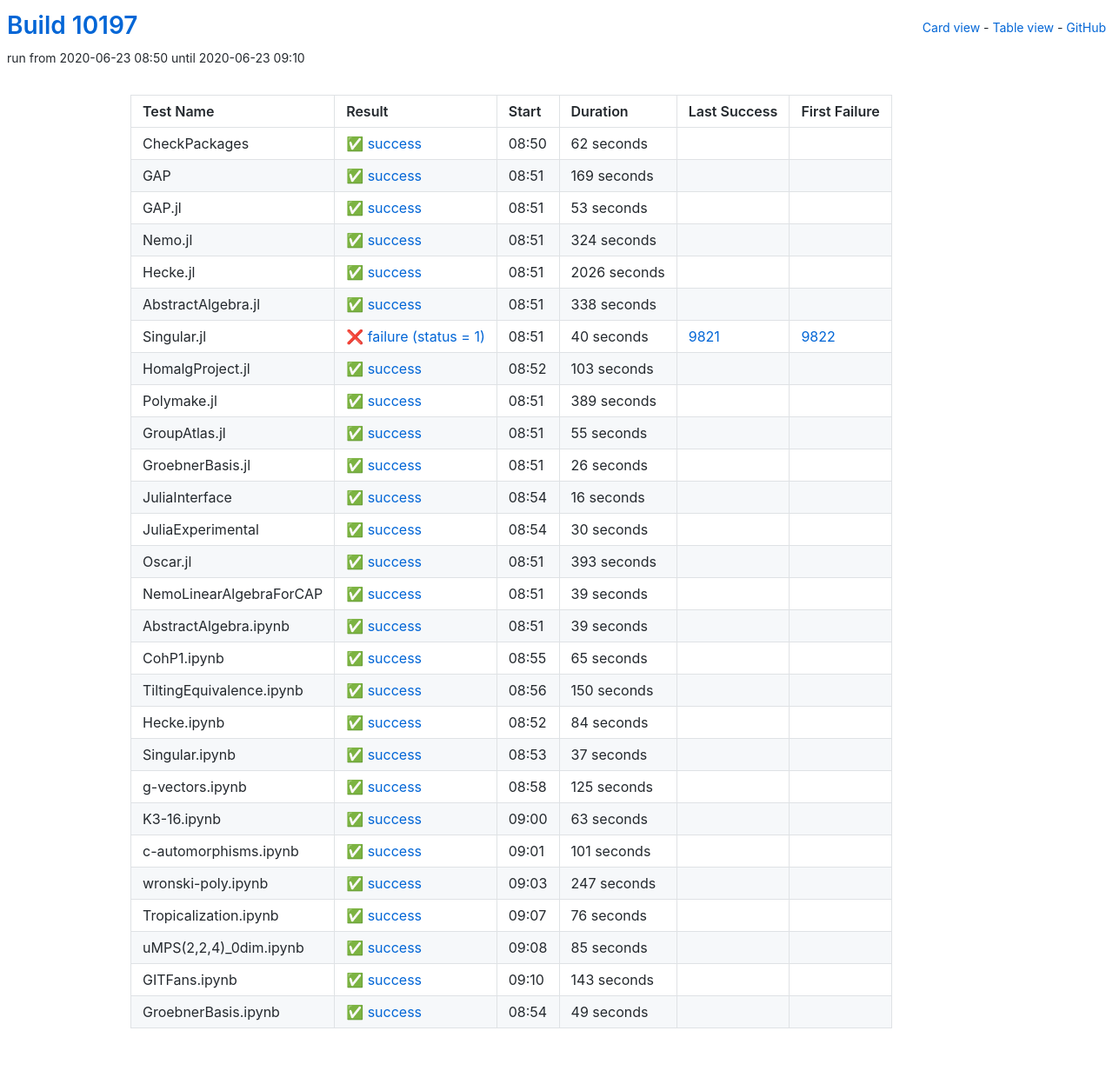
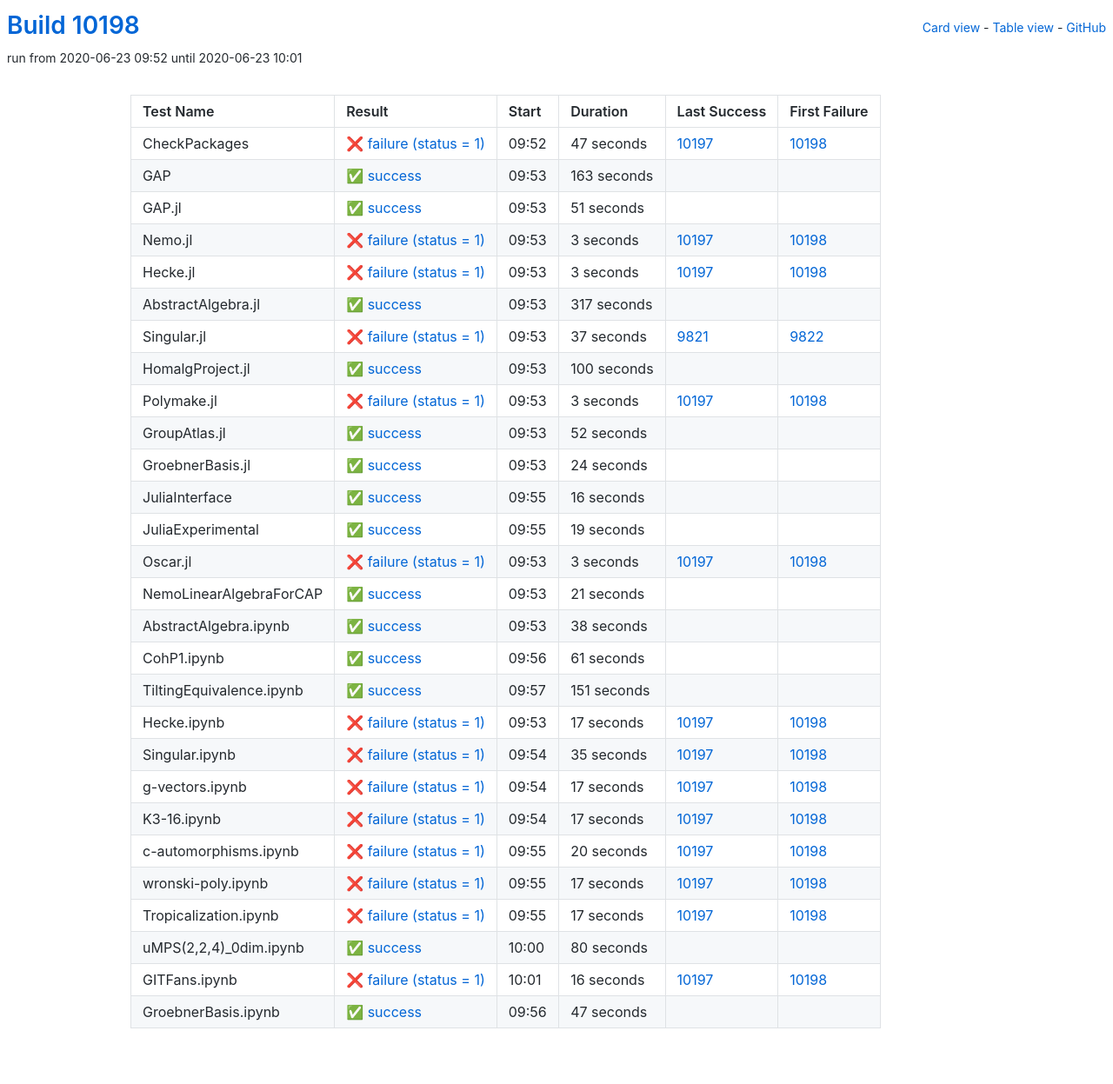
Before and after one commit to oscar-system/oscar-ci-status, a Jekyll site: the page built from table.html, in a window 1280 px wide. Shown: the whole page at 87% size. Built offline with Jekyll 4.4.1, drawn with Linux system fonts in a browser that asks for light colours.

Commit message:
Build #10198

```diff
--- a/_data/ci.yml
+++ b/_data/ci.yml
@@ -1,6 +1,6 @@
 ---
-build: 10197
-build_url: https://oscarci.mathematik.uni-kl.de/job/oscar/10197/
+build: 10198
+build_url: https://oscarci.mathematik.uni-kl.de/job/oscar/10198/
 job: oscar
 organization: oscar-system
 repo: oscar-ci-status
@@ -8,140 +8,140 @@
 tests:
 - name: CheckPackages
   id: checkpackages
-  log: https://oscarci.mathematik.uni-kl.de/job/oscar/10197/artifact/logs/build-10197/CheckPackages.log
-  start: 2020-06-23 08:50
+  log: https://oscarci.mathematik.uni-kl.de/job/oscar/10198/artifact/logs/build-10198/CheckPackages.log
+  start: 2020-06-23 09:52
+  success: false
+  exitcode: 1
+  status: failure
+  duration: 47
+  last_success: 10197
+  last_success_url: https://oscarci.mathematik.uni-kl.de/job/oscar/10197/
+  first_failure: 10198
+  first_failure_url: https://oscarci.mathematik.uni-kl.de/job/oscar/10198/
+- name: GAP
+  id: gap
+  log: https://oscarci.mathematik.uni-kl.de/job/oscar/10198/artifact/logs/build-10198/GAP.log
+  start: 2020-06-23 09:53
   success: true
   exitcode: 0
   status: success
-  duration: 62
-  last_success: false
-  last_success_url:
-  first_failure: false
-  first_failure_url:
-- name: GAP
-  id: gap
-  log: https://oscarci.mathematik.uni-kl.de/job/oscar/10197/artifact/logs/build-10197/GAP.log
-  start: 2020-06-23 08:51
-  success: true
-  exitcode: 0
-  status: success
-  duration: 169
+  duration: 163
   last_success: false
   last_success_url:
   first_failure: false
   first_failure_url:
 - name: GAP.jl
   id: gap-jl
-  log: https://oscarci.mathematik.uni-kl.de/job/oscar/10197/artifact/logs/build-10197/GAP.jl.log
-  start: 2020-06-23 08:51
+  log: https://oscarci.mathematik.uni-kl.de/job/oscar/10198/artifact/logs/build-10198/GAP.jl.log
+  start: 2020-06-23 09:53
   success: true
   exitcode: 0
   status: success
-  duration: 53
+  duration: 51
   last_success: false
   last_success_url:
   first_failure: false
   first_failure_url:
 - name: Nemo.jl
   id: nemo-jl
-  log: https://oscarci.mathematik.uni-kl.de/job/oscar/10197/artifact/logs/build-10197/Nemo.jl.log
-  start: 2020-06-23 08:51
+  log: https://oscarci.mathematik.uni-kl.de/job/oscar/10198/artifact/logs/build-10198/Nemo.jl.log
+  start: 2020-06-23 09:53
+  success: false
+  exitcode: 1
+  status: failure
+  duration: 3
+  last_success: 10197
+  last_success_url: https://oscarci.mathematik.uni-kl.de/job/oscar/10197/
+  first_failure: 10198
+  first_failure_url: https://oscarci.mathematik.uni-kl.de/job/oscar/10198/
+- name: Hecke.jl
+  id: hecke-jl
+  log: https://oscarci.mathematik.uni-kl.de/job/oscar/10198/artifact/logs/build-10198/Hecke.jl.log
+  start: 2020-06-23 09:53
+  success: false
+  exitcode: 1
+  status: failure
+  duration: 3
+  last_success: 10197
+  last_success_url: https://oscarci.mathematik.uni-kl.de/job/oscar/10197/
+  first_failure: 10198
+  first_failure_url: https://oscarci.mathematik.uni-kl.de/job/oscar/10198/
+- name: AbstractAlgebra.jl
+  id: abstractalgebra-jl
+  log: https://oscarci.mathematik.uni-kl.de/job/oscar/10198/artifact/logs/build-10198/AbstractAlgebra.jl.log
+  start: 2020-06-23 09:53
   success: true
   exitcode: 0
   status: success
-  duration: 324
-  last_success: false
-  last_success_url:
-  first_failure: false
-  first_failure_url:
-- name: Hecke.jl
-  id: hecke-jl
-  log: https://oscarci.mathematik.uni-kl.de/job/oscar/10197/artifact/logs/build-10197/Hecke.jl.log
-  start: 2020-06-23 08:51
-  success: true
-  exitcode: 0
-  status: success
-  duration: 2026
-  last_success: false
-  last_success_url:
-  first_failure: false
-  first_failure_url:
-- name: AbstractAlgebra.jl
-  id: abstractalgebra-jl
-  log: https://oscarci.mathematik.uni-kl.de/job/oscar/10197/artifact/logs/build-10197/AbstractAlgebra.jl.log
-  start: 2020-06-23 08:51
-  success: true
-  exitcode: 0
-  status: success
-  duration: 338
+  duration: 317
   last_success: false
   last_success_url:
   first_failure: false
   first_failure_url:
 - name: Singular.jl
   id: singular-jl
-  log: https://oscarci.mathematik.uni-kl.de/job/oscar/10197/artifact/logs/build-10197/Singular.jl.log
-  start: 2020-06-23 08:51
+  log: https://oscarci.mathematik.uni-kl.de/job/oscar/10198/artifact/logs/build-10198/Singular.jl.log
+  start: 2020-06-23 09:53
   success: false
   exitcode: 1
   status: failure
-  duration: 40
+  duration: 37
   last_success: 9821
   last_success_url: https://oscarci.mathematik.uni-kl.de/job/oscar/9821/
   first_failure: 9822
   first_failure_url: https://oscarci.mathematik.uni-kl.de/job/oscar/9822/
 - name: HomalgProject.jl
   id: homalgproject-jl
-  log: https://oscarci.mathematik.uni-kl.de/job/oscar/10197/artifact/logs/build-10197/HomalgProject.jl.log
-  start: 2020-06-23 08:52
+  log: https://oscarci.mathematik.uni-kl.de/job/oscar/10198/artifact/logs/build-10198/HomalgProject.jl.log
+  start: 2020-06-23 09:53
   success: true
   exitcode: 0
   status: success
-  duration: 103
+  duration: 100
   last_success: false
   last_success_url:
   first_failure: false
   first_failure_url:
 - name: Polymake.jl
   id: polymake-jl
-  log: https://oscarci.mathematik.uni-kl.de/job/oscar/10197/artifact/logs/build-10197/Polymake.jl.log
-  start: 2020-06-23 08:51
+  log: https://oscarci.mathematik.uni-kl.de/job/oscar/10198/artifact/logs/build-10198/Polymake.jl.log
+  start: 2020-06-23 09:53
+  success: false
+  exitcode: 1
+  status: failure
+  duration: 3
+  last_success: 10197
+  last_success_url: https://oscarci.mathematik.uni-kl.de/job/oscar/10197/
+  first_failure: 10198
+  first_failure_url: https://oscarci.mathematik.uni-kl.de/job/oscar/10198/
+- name: GroupAtlas.jl
+  id: groupatlas-jl
+  log: https://oscarci.mathematik.uni-kl.de/job/oscar/10198/artifact/logs/build-10198/GroupAtlas.jl.log
+  start: 2020-06-23 09:53
   success: true
   exitcode: 0
   status: success
-  duration: 389
-  last_success: false
-  last_success_url:
-  first_failure: false
-  first_failure_url:
-- name: GroupAtlas.jl
-  id: groupatlas-jl
-  log: https://oscarci.mathematik.uni-kl.de/job/oscar/10197/artifact/logs/build-10197/GroupAtlas.jl.log
-  start: 2020-06-23 08:51
-  success: true
-  exitcode: 0
-  status: success
-  duration: 55
+  duration: 52
   last_success: false
   last_success_url:
   first_failure: false
   first_failure_url:
 - name: GroebnerBasis.jl
   id: groebnerbasis-jl
-  log: https://oscarci.mathematik.uni-kl.de/job/oscar/10197/artifact/logs/build-10197/GroebnerBasis.jl.log
-  start: 2020-06-23 08:51
+  log: https://oscarci.mathematik.uni-kl.de/job/oscar/10198/artifact/logs/build-10198/GroebnerBasis.jl.log
+  start: 2020-06-23 09:53
   success: true
   exitcode: 0
   status: success
-  duration: 26
+  duration: 24
   last_success: false
   last_success_url:
   first_failure: false
   first_failure_url:
 - name: JuliaInterface
   id: juliainterface
-  log: https://oscarci.mathematik.uni-kl.de/job/oscar/10197/artifact/logs/build-10197/JuliaInterface.log
-  start: 2020-06-23 08:54
+  log: https://oscarci.mathematik.uni-kl.de/job/oscar/10198/artifact/logs/build-10198/JuliaInterface.log
+  start: 2020-06-23 09:55
   success: true
   exitcode: 0
   status: success
@@ -152,193 +152,193 @@
   first_failure_url:
 - name: JuliaExperimental
   id: juliaexperimental
-  log: https://oscarci.mathematik.uni-kl.de/job/oscar/10197/artifact/logs/build-10197/JuliaExperimental.log
-  start: 2020-06-23 08:54
+  log: https://oscarci.mathematik.uni-kl.de/job/oscar/10198/artifact/logs/build-10198/JuliaExperimental.log
+  start: 2020-06-23 09:55
   success: true
   exitcode: 0
   status: success
-  duration: 30
+  duration: 19
   last_success: false
   last_success_url:
   first_failure: false
   first_failure_url:
 - name: Oscar.jl
   id: oscar-jl
-  log: https://oscarci.mathematik.uni-kl.de/job/oscar/10197/artifact/logs/build-10197/Oscar.jl.log
-  start: 2020-06-23 08:51
+  log: https://oscarci.mathematik.uni-kl.de/job/oscar/10198/artifact/logs/build-10198/Oscar.jl.log
+  start: 2020-06-23 09:53
+  success: false
+  exitcode: 1
+  status: failure
+  duration: 3
+  last_success: 10197
+  last_success_url: https://oscarci.mathematik.uni-kl.de/job/oscar/10197/
+  first_failure: 10198
+  first_failure_url: https://oscarci.mathematik.uni-kl.de/job/oscar/10198/
+- name: NemoLinearAlgebraForCAP
+  id: nemolinearalgebraforcap
+  log: https://oscarci.mathematik.uni-kl.de/job/oscar/10198/artifact/logs/build-10198/NemoLinearAlgebraForCAP.log
+  start: 2020-06-23 09:53
   success: true
   exitcode: 0
   status: success
-  duration: 393
-  last_success: false
-  last_success_url:
-  first_failure: false
-  first_failure_url:
-- name: NemoLinearAlgebraForCAP
-  id: nemolinearalgebraforcap
-  log: https://oscarci.mathematik.uni-kl.de/job/oscar/10197/artifact/logs/build-10197/NemoLinearAlgebraForCAP.log
-  start: 2020-06-23 08:51
-  success: true
-  exitcode: 0
-  status: success
-  duration: 39
+  duration: 21
   last_success: false
   last_success_url:
   first_failure: false
   first_failure_url:
 - name: AbstractAlgebra.ipynb
   id: abstractalgebra-ipynb
-  log: https://oscarci.mathematik.uni-kl.de/job/oscar/10197/artifact/logs/build-10197/AbstractAlgebra.ipynb.log
-  start: 2020-06-23 08:51
+  log: https://oscarci.mathematik.uni-kl.de/job/oscar/10198/artifact/logs/build-10198/AbstractAlgebra.ipynb.log
+  start: 2020-06-23 09:53
   success: true
   exitcode: 0
   status: success
-  duration: 39
+  duration: 38
   last_success: false
   last_success_url:
   first_failure: false
   first_failure_url:
 - name: CohP1.ipynb
   id: cohp1-ipynb
-  log: https://oscarci.mathematik.uni-kl.de/job/oscar/10197/artifact/logs/build-10197/CohP1.ipynb.log
-  start: 2020-06-23 08:55
+  log: https://oscarci.mathematik.uni-kl.de/job/oscar/10198/artifact/logs/build-10198/CohP1.ipynb.log
+  start: 2020-06-23 09:56
   success: true
   exitcode: 0
   status: success
-  duration: 65
+  duration: 61
   last_success: false
   last_success_url:
   first_failure: false
   first_failure_url:
 - name: TiltingEquivalence.ipynb
   id: tiltingequivalence-ipynb
-  log: https://oscarci.mathematik.uni-kl.de/job/oscar/10197/artifact/logs/build-10197/TiltingEquivalence.ipynb.log
-  start: 2020-06-23 08:56
+  log: https://oscarci.mathematik.uni-kl.de/job/oscar/10198/artifact/logs/build-10198/TiltingEquivalence.ipynb.log
+  start: 2020-06-23 09:57
   success: true
   exitcode: 0
   status: success
-  duration: 150
+  duration: 151
   last_success: false
   last_success_url:
   first_failure: false
   first_failure_url:
 - name: Hecke.ipynb
   id: hecke-ipynb
-  log: https://oscarci.mathematik.uni-kl.de/job/oscar/10197/artifact/logs/build-10197/Hecke.ipynb.log
-  start: 2020-06-23 08:52
+  log: https://oscarci.mathematik.uni-kl.de/job/oscar/10198/artifact/logs/build-10198/Hecke.ipynb.log
+  start: 2020-06-23 09:53
+  success: false
+  exitcode: 1
+  status: failure
+  duration: 17
+  last_success: 10197
+  last_success_url: https://oscarci.mathematik.uni-kl.de/job/oscar/10197/
+  first_failure: 10198
+  first_failure_url: https://oscarci.mathematik.uni-kl.de/job/oscar/10198/
+- name: Singular.ipynb
+  id: singular-ipynb
+  log: https://oscarci.mathematik.uni-kl.de/job/oscar/10198/artifact/logs/build-10198/Singular.ipynb.log
+  start: 2020-06-23 09:54
+  success: false
+  exitcode: 1
+  status: failure
+  duration: 35
+  last_success: 10197
+  last_success_url: https://oscarci.mathematik.uni-kl.de/job/oscar/10197/
+  first_failure: 10198
+  first_failure_url: https://oscarci.mathematik.uni-kl.de/job/oscar/10198/
+- name: g-vectors.ipynb
+  id: g-vectors-ipynb
+  log: https://oscarci.mathematik.uni-kl.de/job/oscar/10198/artifact/logs/build-10198/g-vectors.ipynb.log
+  start: 2020-06-23 09:54
+  success: false
+  exitcode: 1
+  status: failure
+  duration: 17
+  last_success: 10197
+  last_success_url: https://oscarci.mathematik.uni-kl.de/job/oscar/10197/
+  first_failure: 10198
+  first_failure_url: https://oscarci.mathematik.uni-kl.de/job/oscar/10198/
+- name: K3-16.ipynb
+  id: k3-16-ipynb
+  log: https://oscarci.mathematik.uni-kl.de/job/oscar/10198/artifact/logs/build-10198/K3-16.ipynb.log
+  start: 2020-06-23 09:54
+  success: false
+  exitcode: 1
+  status: failure
+  duration: 17
+  last_success: 10197
+  last_success_url: https://oscarci.mathematik.uni-kl.de/job/oscar/10197/
+  first_failure: 10198
+  first_failure_url: https://oscarci.mathematik.uni-kl.de/job/oscar/10198/
+- name: c-automorphisms.ipynb
+  id: c-automorphisms-ipynb
+  log: https://oscarci.mathematik.uni-kl.de/job/oscar/10198/artifact/logs/build-10198/c-automorphisms.ipynb.log
+  start: 2020-06-23 09:55
+  success: false
+  exitcode: 1
+  status: failure
+  duration: 20
+  last_success: 10197
+  last_success_url: https://oscarci.mathematik.uni-kl.de/job/oscar/10197/
+  first_failure: 10198
+  first_failure_url: https://oscarci.mathematik.uni-kl.de/job/oscar/10198/
+- name: wronski-poly.ipynb
+  id: wronski-poly-ipynb
+  log: https://oscarci.mathematik.uni-kl.de/job/oscar/10198/artifact/logs/build-10198/wronski-poly.ipynb.log
+  start: 2020-06-23 09:55
+  success: false
+  exitcode: 1
+  status: failure
+  duration: 17
+  last_success: 10197
+  last_success_url: https://oscarci.mathematik.uni-kl.de/job/oscar/10197/
+  first_failure: 10198
+  first_failure_url: https://oscarci.mathematik.uni-kl.de/job/oscar/10198/
+- name: Tropicalization.ipynb
+  id: tropicalization-ipynb
+  log: https://oscarci.mathematik.uni-kl.de/job/oscar/10198/artifact/logs/build-10198/Tropicalization.ipynb.log
+  start: 2020-06-23 09:55
+  success: false
+  exitcode: 1
+  status: failure
+  duration: 17
+  last_success: 10197
+  last_success_url: https://oscarci.mathematik.uni-kl.de/job/oscar/10197/
+  first_failure: 10198
+  first_failure_url: https://oscarci.mathematik.uni-kl.de/job/oscar/10198/
+- name: uMPS(2,2,4)_0dim.ipynb
+  id: umps-2-2-4-0dim-ipynb
+  log: https://oscarci.mathematik.uni-kl.de/job/oscar/10198/artifact/logs/build-10198/uMPS-2-2-4-_0dim.ipynb.log
+  start: 2020-06-23 10:00
   success: true
   exitcode: 0
   status: success
-  duration: 84
-  last_success: false
-  last_success_url:
-  first_failure: false
-  first_failure_url:
-- name: Singular.ipynb
-  id: singular-ipynb
-  log: https://oscarci.mathematik.uni-kl.de/job/oscar/10197/artifact/logs/build-10197/Singular.ipynb.log
-  start: 2020-06-23 08:53
-  success: true
-  exitcode: 0
-  status: success
-  duration: 37
-  last_success: false
-  last_success_url:
-  first_failure: false
-  first_failure_url:
-- name: g-vectors.ipynb
-  id: g-vectors-ipynb
-  log: https://oscarci.mathematik.uni-kl.de/job/oscar/10197/artifact/logs/build-10197/g-vectors.ipynb.log
-  start: 2020-06-23 08:58
-  success: true
-  exitcode: 0
-  status: success
-  duration: 125
-  last_success: false
-  last_success_url:
-  first_failure: false
-  first_failure_url:
-- name: K3-16.ipynb
-  id: k3-16-ipynb
-  log: https://oscarci.mathematik.uni-kl.de/job/oscar/10197/artifact/logs/build-10197/K3-16.ipynb.log
-  start: 2020-06-23 09:00
-  success: true
-  exitcode: 0
-  status: success
-  duration: 63
-  last_success: false
-  last_success_url:
-  first_failure: false
-  first_failure_url:
-- name: c-automorphisms.ipynb
-  id: c-automorphisms-ipynb
-  log: https://oscarci.mathematik.uni-kl.de/job/oscar/10197/artifact/logs/build-10197/c-automorphisms.ipynb.log
-  start: 2020-06-23 09:01
-  success: true
-  exitcode: 0
-  status: success
-  duration: 101
-  last_success: false
-  last_success_url:
-  first_failure: false
-  first_failure_url:
-- name: wronski-poly.ipynb
-  id: wronski-poly-ipynb
-  log: https://oscarci.mathematik.uni-kl.de/job/oscar/10197/artifact/logs/build-10197/wronski-poly.ipynb.log
-  start: 2020-06-23 09:03
-  success: true
-  exitcode: 0
-  status: success
-  duration: 247
-  last_success: false
-  last_success_url:
-  first_failure: false
-  first_failure_url:
-- name: Tropicalization.ipynb
-  id: tropicalization-ipynb
-  log: https://oscarci.mathematik.uni-kl.de/job/oscar/10197/artifact/logs/build-10197/Tropicalization.ipynb.log
-  start: 2020-06-23 09:07
-  success: true
-  exitcode: 0
-  status: success
-  duration: 76
-  last_success: false
-  last_success_url:
-  first_failure: false
-  first_failure_url:
-- name: uMPS(2,2,4)_0dim.ipynb
-  id: umps-2-2-4-0dim-ipynb
-  log: https://oscarci.mathematik.uni-kl.de/job/oscar/10197/artifact/logs/build-10197/uMPS-2-2-4-_0dim.ipynb.log
-  start: 2020-06-23 09:08
-  success: true
-  exitcode: 0
-  status: success
-  duration: 85
+  duration: 80
   last_success: false
   last_success_url:
   first_failure: false
   first_failure_url:
 - name: GITFans.ipynb
   id: gitfans-ipynb
-  log: https://oscarci.mathematik.uni-kl.de/job/oscar/10197/artifact/logs/build-10197/GITFans.ipynb.log
-  start: 2020-06-23 09:10
+  log: https://oscarci.mathematik.uni-kl.de/job/oscar/10198/artifact/logs/build-10198/GITFans.ipynb.log
+  start: 2020-06-23 10:01
+  success: false
+  exitcode: 1
+  status: failure
+  duration: 16
+  last_success: 10197
+  last_success_url: https://oscarci.mathematik.uni-kl.de/job/oscar/10197/
+  first_failure: 10198
+  first_failure_url: https://oscarci.mathematik.uni-kl.de/job/oscar/10198/
+- name: GroebnerBasis.ipynb
+  id: groebnerbasis-ipynb
+  log: https://oscarci.mathematik.uni-kl.de/job/oscar/10198/artifact/logs/build-10198/GroebnerBasis.ipynb.log
+  start: 2020-06-23 09:56
   success: true
   exitcode: 0
   status: success
-  duration: 143
+  duration: 47
   last_success: false
   last_success_url:
   first_failure: false
   first_failure_url:
-- name: GroebnerBasis.ipynb
-  id: groebnerbasis-ipynb
-  log: https://oscarci.mathematik.uni-kl.de/job/oscar/10197/artifact/logs/build-10197/GroebnerBasis.ipynb.log
-  start: 2020-06-23 08:54
-  success: true
-  exitcode: 0
-  status: success
-  duration: 49
-  last_success: false
-  last_success_url:
-  first_failure: false
-  first_failure_url:
```
Also changed, not shown: README.md.
